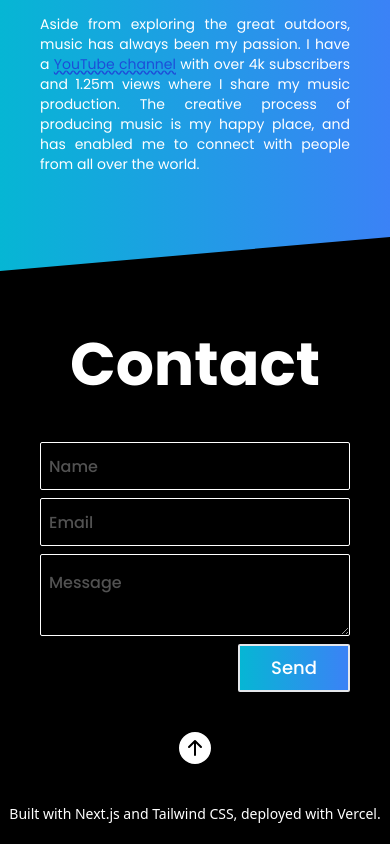
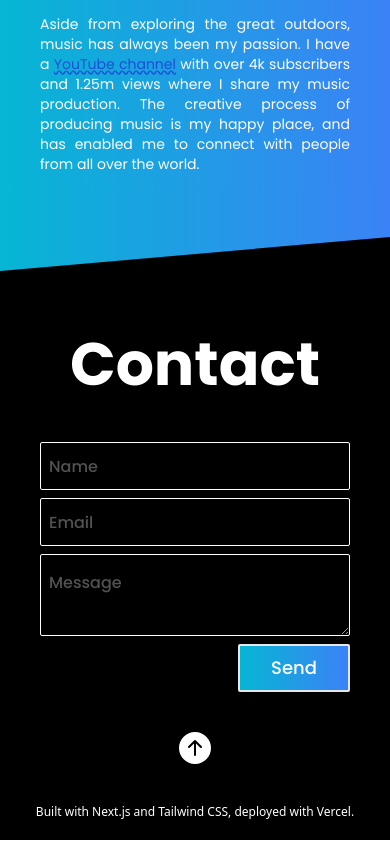
Before and after one commit to martinbartolo/resume-website, a Next.js app: page / in a window 390 px wide. Shown: the part 3369-4213 px from the top of the page. Built offline with nearby package versions, Linux system fonts and the light colour scheme.

Commit message:
Scrollbar Tweaks

```diff
--- a/src/components/Footer.tsx
+++ b/src/components/Footer.tsx
@@ -7,7 +7,7 @@ type Props = {};
 
 export default function Footer({}: Props) {
 	return (
-		<footer className='pt-10 pb-5 flex flex-col text-sm relative text-whitesmoke justify-center items-center gap-10 mx-auto z-20'>
+		<footer className='pt-10 pb-5 flex flex-col text-sm relative justify-center items-center gap-10 mx-auto z-20'>
 			<motion.div
 				initial={{
 					y: 30,
@@ -26,7 +26,9 @@ export default function Footer({}: Props) {
 					<BsArrowUpCircleFill className='cursor-pointer w-[32px] h-[32px] 2xl:w-10 2xl:h-10' />
 				</Link>
 			</motion.div>
-			Built with Next.js and Tailwind CSS, deployed with Vercel.
+			<span className='text-xs md:text-sm'>
+				Built with Next.js and Tailwind CSS, deployed with Vercel.
+			</span>
 		</footer>
 	);
 }
--- a/src/styles/globals.css
+++ b/src/styles/globals.css
@@ -25,28 +25,28 @@
 }
 
 ::-webkit-scrollbar {
-	background-color: white;
-	width: 14px;
-	height: 14px;
-	-webkit-appearance: none;
+	background: black;
+	width: 6px;
 }
 
 ::-webkit-scrollbar:horizontal {
 	border-radius: 20px;
-	background-color: white;
+	height: 14px;
+	background: white;
 	border: 2px solid black;
 }
 
 ::-webkit-scrollbar-thumb {
 	border-radius: 20px;
 	border: 4px solid transparent;
-	background-color: black;
+	background: black;
 	background-clip: content-box;
 }
 
 ::-webkit-scrollbar-thumb:vertical {
-	border-radius: 3px;
-	border: 2.5px solid transparent;
+	background: white;
+	border-radius: 0px;
+	border: 0px;
 }
 
 .bodyoverlay {
```
